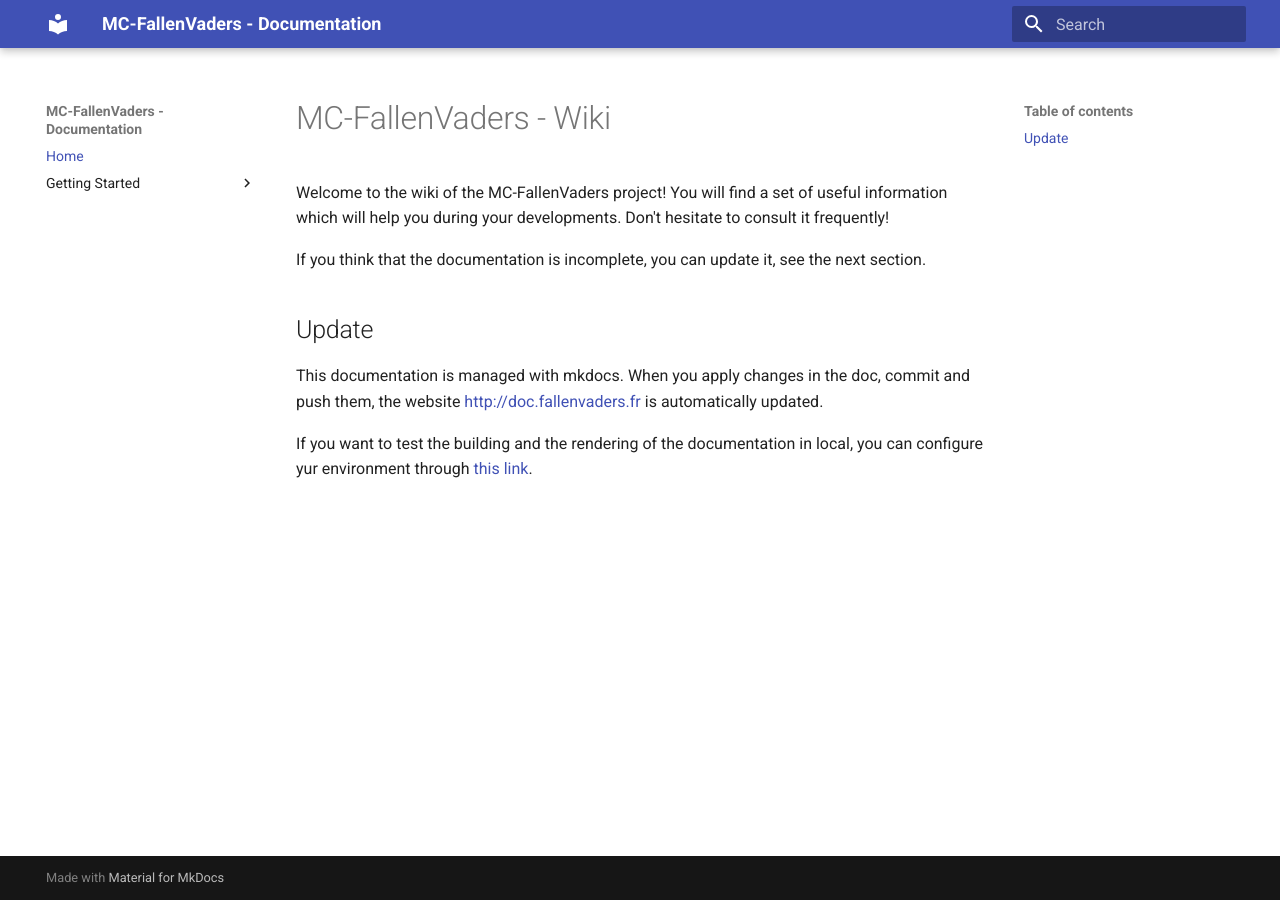
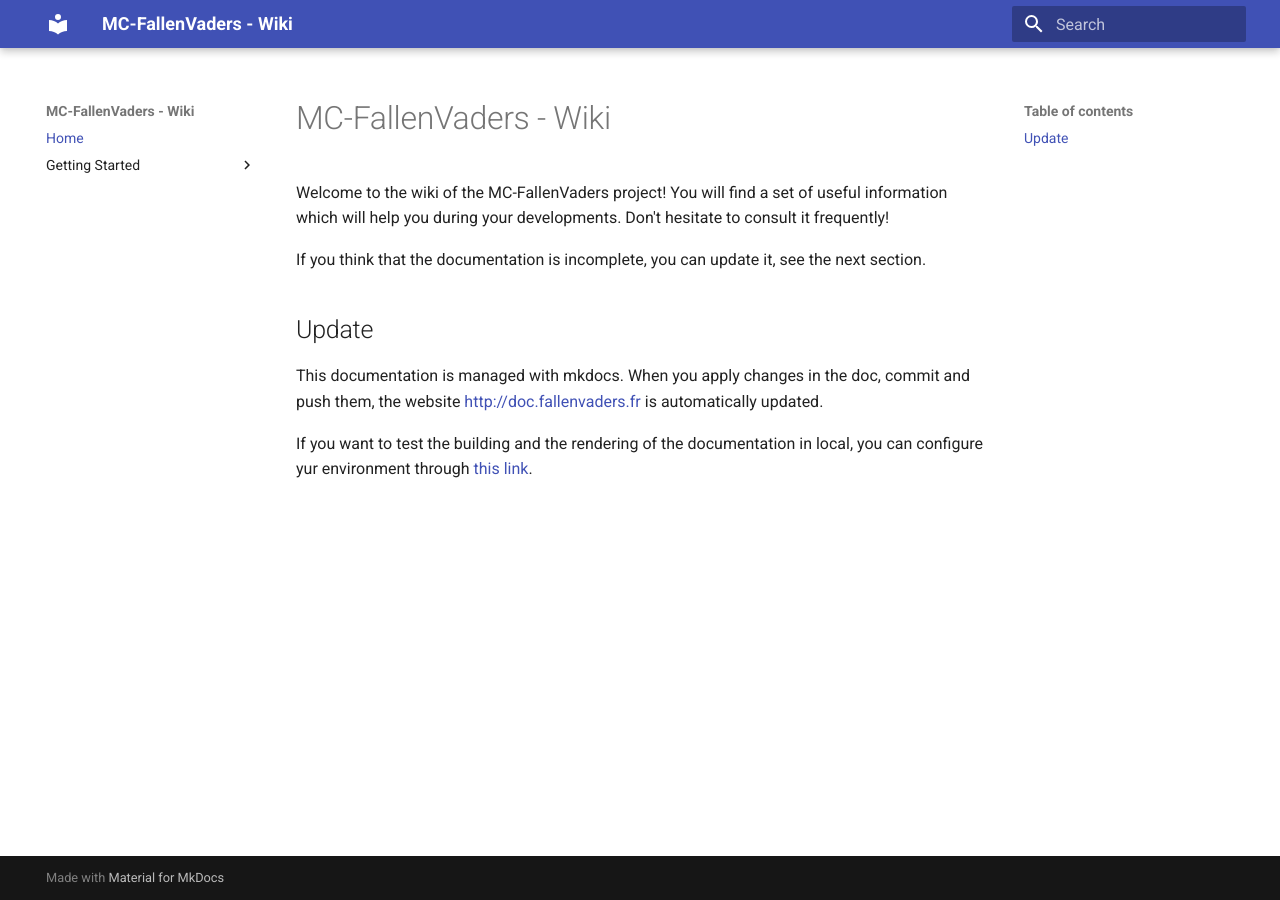
Before and after one commit to Djaytan/fallenvaders-minecraft-plugin, an MkDocs documentation site: the page built from docs/index.md, in a window 1280 px wide. Built offline with MkDocs 1.6.1 and Material for MkDocs 9.7.7, drawn with Linux system fonts in a browser that asks for light colours.

Commit message:
doc: FV-70 - fixes the site name

```diff
--- a/mkdocs.yml
+++ b/mkdocs.yml
@@ -1,4 +1,4 @@
-site_name: MC-FallenVaders - Documentation
+site_name: MC-FallenVaders - Wiki
 theme:
   name: material
 nav:
```
